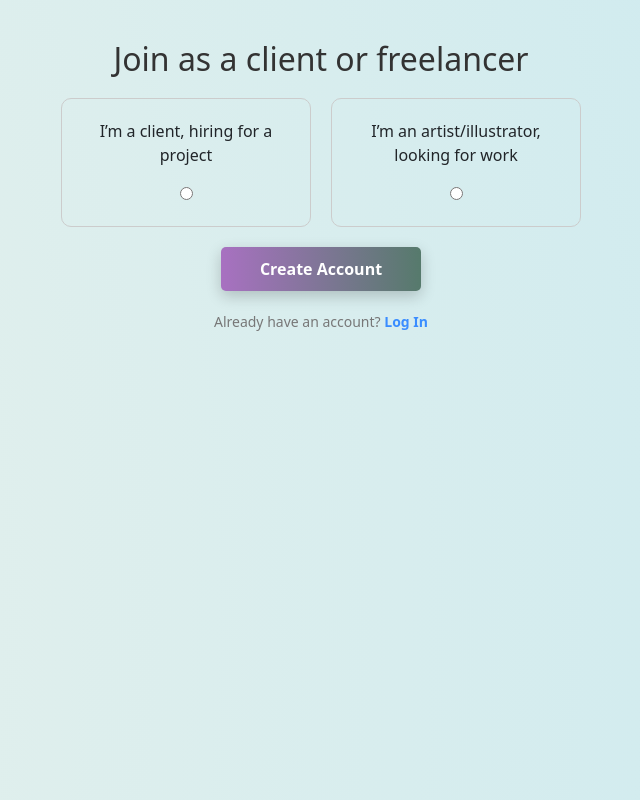
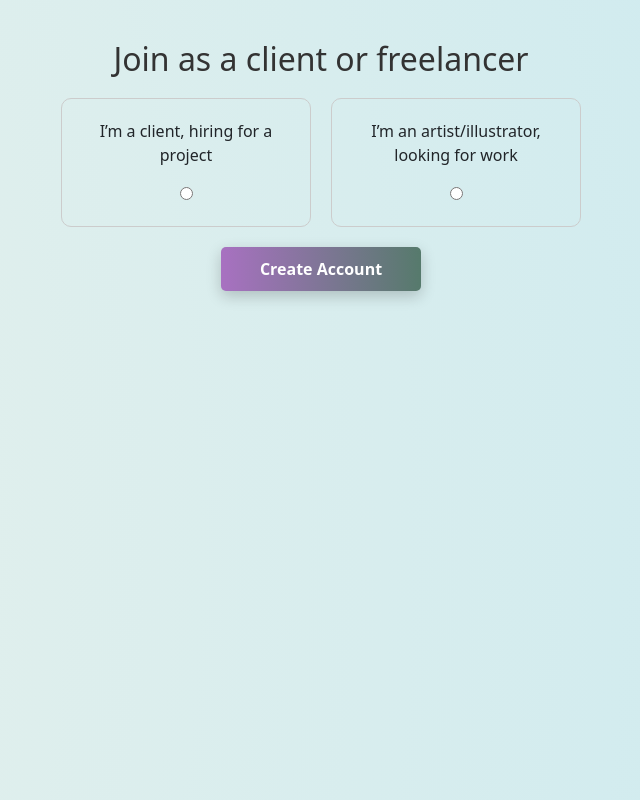
Before and after one commit to tabishaikh710/Pencilry, a React (Vite) app in the folder frontend/: page /signup in a window 1280 px wide. Shown: the whole page, without its empty margins (319-959 px from the left). Built offline with nearby package versions, Linux system fonts and the light colour scheme.

Commit message:
testibng

```diff
--- a/frontend/src/components/loginLink.jsx
+++ b/frontend/src/components/loginLink.jsx
@@ -1,4 +1,4 @@
-import React from 'react';
+
 import '../style/LoginLink.css';
 
 const loginLink = () => {
--- a/frontend/src/pages/SignUpPage.jsx
+++ b/frontend/src/pages/SignUpPage.jsx
@@ -41,7 +41,7 @@ const SignUpPage = () => {
         />
       </div>
       <SignUpButton isDisabled={!selectedRole} onClick={handleCreateAccount} />
-      <LoginLink />
+      {/* <LoginLink /> */}
     </div>
   );
 };
```
